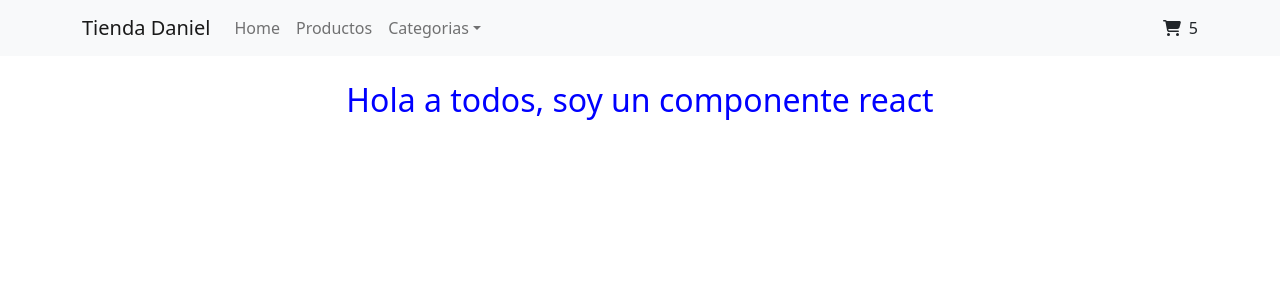
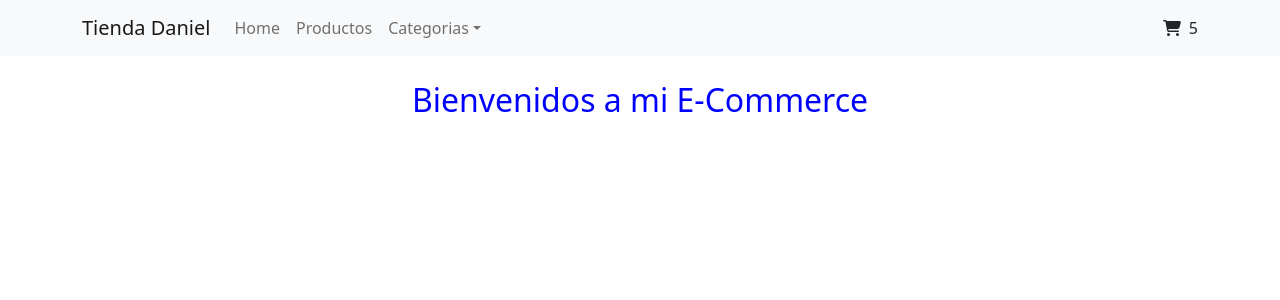
Before and after one commit to danoalanis/react-54965, a React (Create React App) app: page / in a window 1280 px wide. Shown: the top 300 px of the page. Built offline with nearby package versions, Linux system fonts and the light colour scheme.

Commit message:
adding features

```diff
--- a/src/App.jsx
+++ b/src/App.jsx
@@ -9,7 +9,7 @@ const App = () => {
   return (
     <div className="App">
       <NavBar />
-      <ItemListContainer greeting="Hola a todos, soy un componente react"/>
+      <ItemListContainer greeting="Bienvenidos a mi E-Commerce"/>
     </div>
   );
 };
--- a/src/components/NavBar.jsx
+++ b/src/components/NavBar.jsx
@@ -3,7 +3,7 @@ import Container from 'react-bootstrap/Container';
 import Nav from 'react-bootstrap/Nav';
 import Navbar from 'react-bootstrap/Navbar';
 import NavDropdown from 'react-bootstrap/NavDropdown';
-import CartWidget from "./CartWidget";
+import CartWidget from "./CartWidget/CartWidget";
 
 const NavBar = () => {
   return (
```
Also changed, not shown: src/components/CartWidget/CartWidget.css (added), src/components/CartWidget/CartWidget.jsx (renamed from src/components/CartWidget.jsx).
